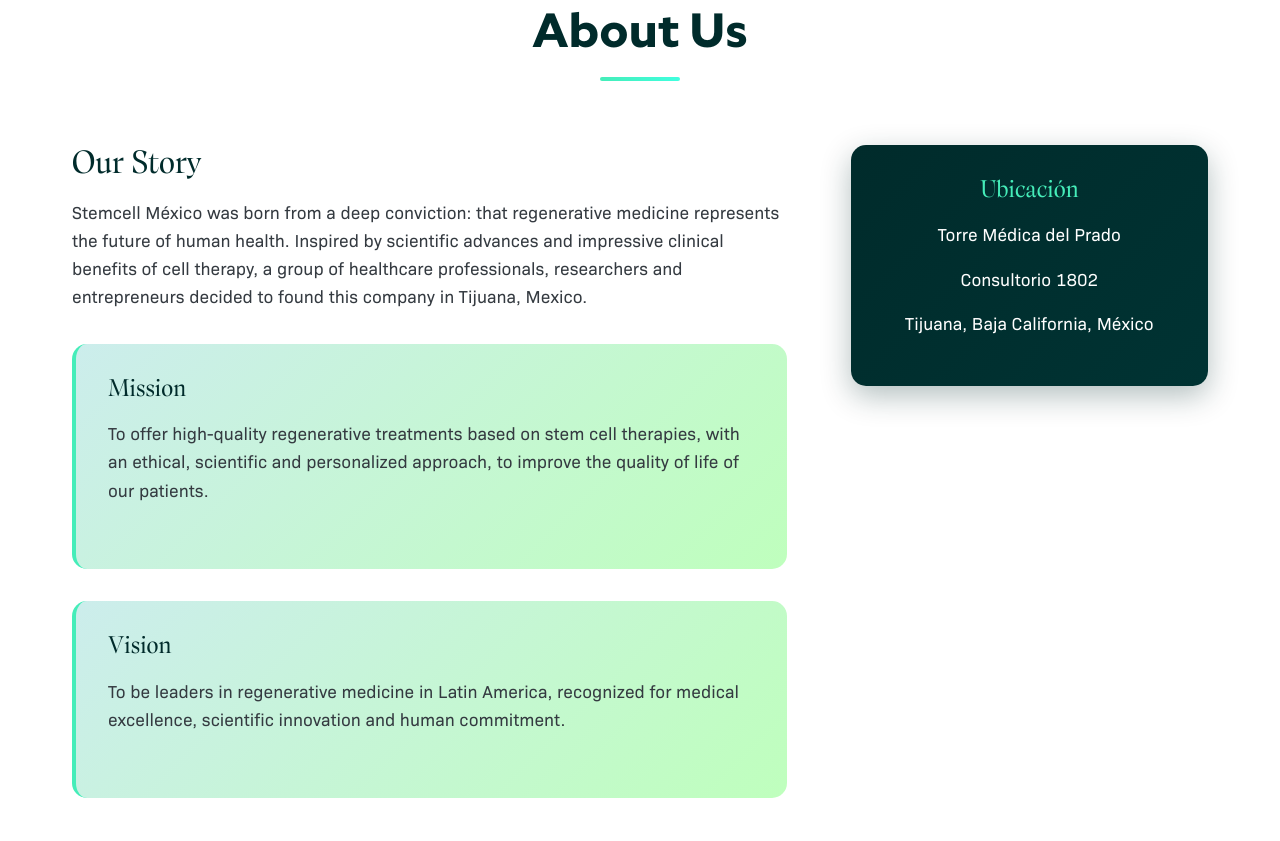
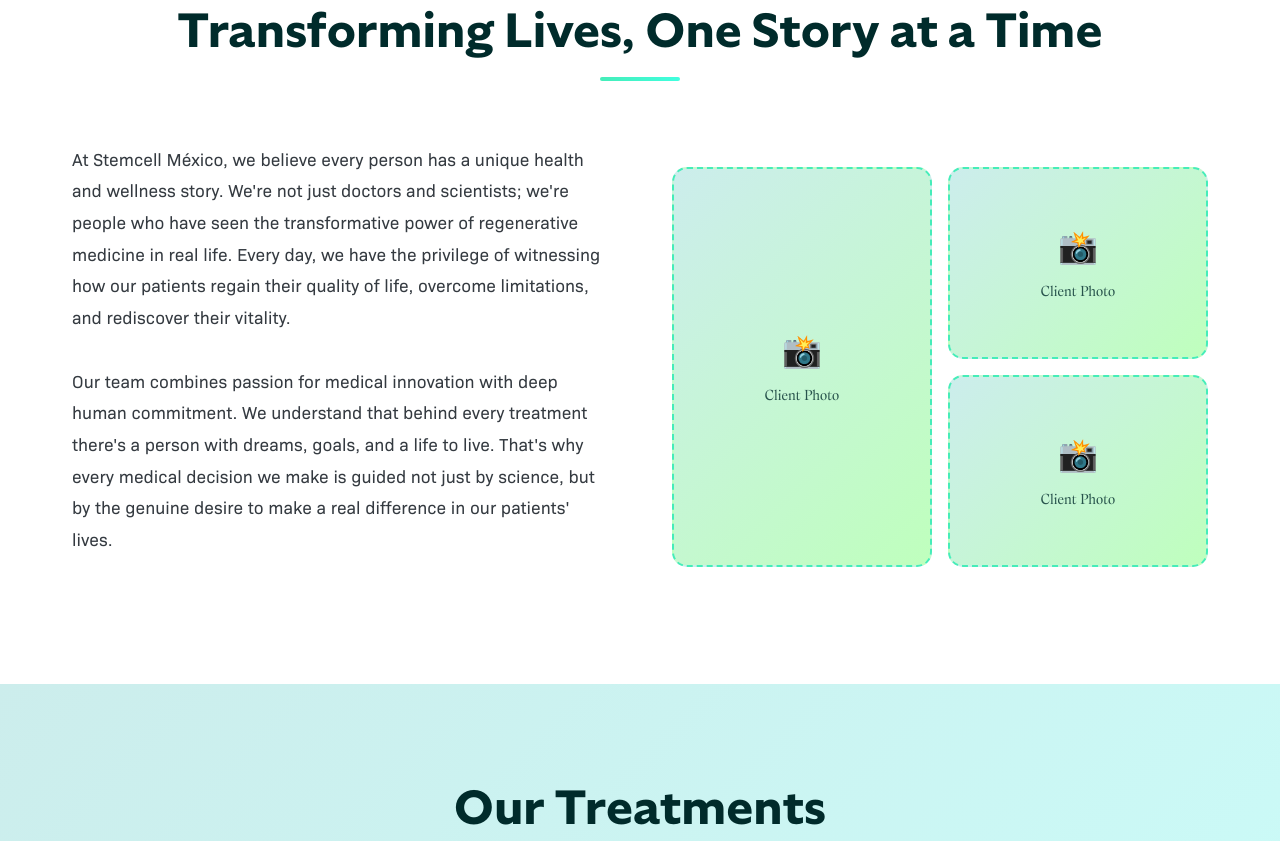
Before and after one commit to SopeDev/stemcellmex, a plain HTML site: page public/index.html in a window 1280 px wide. Shown: the part 893-1734 px from the top of the page. Drawn offline with Linux system fonts and the light colour scheme.

Commit message:
about us adjustments

```diff
--- a/public/index.html
+++ b/public/index.html
@@ -100,37 +100,39 @@
     <section class="about">
         <div class="container">
             <div class="section-header">
-                <h2 class="section-title" data-es="Quienes Somos" data-en="About Us">About Us</h2>
+                <h2 class="section-title" data-es="Transformando Vidas, Una Historia a la Vez" data-en="Transforming Lives, One Story at a Time">Transforming Lives, One Story at a Time</h2>
                 <div class="title-accent"></div>
             </div>
             <div class="about-content">
                 <div class="about-text">
-                    <h3 data-es="Nuestra Historia" data-en="Our Story">Our Story</h3>
-                    <p data-es="Stemcell México nace a partir de una profunda convicción: que la medicina regenerativa representa el futuro de la salud humana. Inspirados por los avances científicos y los impresionantes beneficios clínicos de la terapia celular, un grupo de profesionales de la salud, investigadores y empresarios deciden fundar esta compañía en Tijuana, México." data-en="Stemcell México was born from a deep conviction: that regenerative medicine represents the future of human health. Inspired by scientific advances and impressive clinical benefits of cell therapy, a group of healthcare professionals, researchers and entrepreneurs decided to found this company in Tijuana, Mexico.">
-                        Stemcell México was born from a deep conviction: that regenerative medicine represents the future of human health. Inspired by scientific advances and impressive clinical benefits of cell therapy, a group of healthcare professionals, researchers and entrepreneurs decided to found this company in Tijuana, Mexico.
+                    <p data-es="En Stemcell México, creemos que cada persona tiene una historia única de salud y bienestar. No somos solo médicos y científicos; somos personas que han visto el poder transformador de la medicina regenerativa en la vida real. Cada día, tenemos el privilegio de ser testigos de cómo nuestros pacientes recuperan su calidad de vida, superan limitaciones y redescubren su vitalidad." data-en="At Stemcell México, we believe every person has a unique health and wellness story. We're not just doctors and scientists; we're people who have seen the transformative power of regenerative medicine in real life. Every day, we have the privilege of witnessing how our patients regain their quality of life, overcome limitations, and rediscover their vitality.">
+                        At Stemcell México, we believe every person has a unique health and wellness story. We're not just doctors and scientists; we're people who have seen the transformative power of regenerative medicine in real life. Every day, we have the privilege of witnessing how our patients regain their quality of life, overcome limitations, and rediscover their vitality.
                     </p>
 
-                    <div class="mission-vision">
-                        <div class="mission">
-                            <h4 data-es="Misión" data-en="Mission">Mission</h4>
-                            <p data-es="Ofrecer tratamientos regenerativos de alta calidad basados en terapias con células madre, con un enfoque ético, científico y personalizado, para mejorar la calidad de vida de nuestros pacientes." data-en="To offer high-quality regenerative treatments based on stem cell therapies, with an ethical, scientific and personalized approach, to improve the quality of life of our patients.">
-                                To offer high-quality regenerative treatments based on stem cell therapies, with an ethical, scientific and personalized approach, to improve the quality of life of our patients.
-                            </p>
-                        </div>
-                        <div class="vision">
-                            <h4 data-es="Visión" data-en="Vision">Vision</h4>
-                            <p data-es="Ser líderes en medicina regenerativa en América Latina, reconocidos por la excelencia médica, la innovación científica y el compromiso humano." data-en="To be leaders in regenerative medicine in Latin America, recognized for medical excellence, scientific innovation and human commitment.">
-                                To be leaders in regenerative medicine in Latin America, recognized for medical excellence, scientific innovation and human commitment.
-                            </p>
-                        </div>
-                    </div>
+                    <p data-es="Nuestro equipo combina la pasión por la innovación médica con un profundo compromiso humano. Entendemos que detrás de cada tratamiento hay una persona con sueños, metas y una vida por vivir. Por eso, cada decisión médica que tomamos está guiada no solo por la ciencia, sino por el deseo genuino de hacer una diferencia real en la vida de nuestros pacientes." data-en="Our team combines passion for medical innovation with deep human commitment. We understand that behind every treatment there's a person with dreams, goals, and a life to live. That's why every medical decision we make is guided not just by science, but by the genuine desire to make a real difference in our patients' lives.">
+                        Our team combines passion for medical innovation with deep human commitment. We understand that behind every treatment there's a person with dreams, goals, and a life to live. That's why every medical decision we make is guided not just by science, but by the genuine desire to make a real difference in our patients' lives.
+                    </p>
                 </div>
                 <div class="about-visual">
-                    <div class="location-card">
-                        <h4>Ubicación</h4>
-                        <p>Torre Médica del Prado</p>
-                        <p>Consultorio 1802</p>
-                        <p>Tijuana, Baja California, México</p>
+                    <div class="photo-gallery">
+                        <div class="photo-placeholder photo-1">
+                            <div class="placeholder-text">
+                                <span class="placeholder-icon">📸</span>
+                                <p data-es="Foto del Cliente" data-en="Client Photo">Client Photo</p>
+                            </div>
+                        </div>
+                        <div class="photo-placeholder photo-2">
+                            <div class="placeholder-text">
+                                <span class="placeholder-icon">📸</span>
+                                <p data-es="Foto del Cliente" data-en="Client Photo">Client Photo</p>
+                            </div>
+                        </div>
+                        <div class="photo-placeholder photo-3">
+                            <div class="placeholder-text">
+                                <span class="placeholder-icon">📸</span>
+                                <p data-es="Foto del Cliente" data-en="Client Photo">Client Photo</p>
+                            </div>
+                        </div>
                     </div>
                 </div>
             </div>
--- a/public/styles.css
+++ b/public/styles.css
@@ -715,16 +715,9 @@
 
 .about-content {
     display: grid;
-    grid-template-columns: 2fr 1fr;
+    grid-template-columns: 1fr 1fr;
     gap: 4rem;
-    align-items: start;
-}
-
-.about-text h3 {
-    color: var(--stellar-explorer);
-    margin-bottom: 1rem;
-    font-family: 'Calvino', serif;
-    font-weight: normal;
+    align-items: center;
 }
 
 .about-text p {
@@ -732,40 +725,66 @@
     margin-bottom: 2rem;
     font-family: 'Bio Sans', sans-serif;
     font-weight: normal;
+    font-size: 1.1rem;
+    line-height: 1.8;
 }
 
-.mission-vision {
+.photo-gallery {
     display: grid;
-    gap: 2rem;
-    margin-top: 2rem;
+    grid-template-columns: 1fr 1fr;
+    grid-template-rows: 1fr 1fr;
+    gap: 1rem;
+    height: 400px;
 }
 
-.mission, .vision {
+.photo-placeholder {
     background: linear-gradient(135deg, var(--journey-sky), var(--light-mint));
-    padding: 2rem;
     border-radius: 15px;
-    border-left: 4px solid var(--aphrodite-aqua);
+    display: flex;
+    align-items: center;
+    justify-content: center;
+    position: relative;
+    overflow: hidden;
+    transition: all 0.3s ease;
+    border: 2px dashed var(--aphrodite-aqua);
 }
 
-.mission h4, .vision h4 {
-    color: var(--stellar-explorer);
-    margin-bottom: 1rem;
-    font-family: 'Calvino', serif;
-    font-weight: normal;
+.photo-placeholder:hover {
+    transform: scale(1.05);
+    box-shadow: 0 10px 30px rgba(69, 237, 185, 0.2);
 }
 
-.location-card {
-    background: linear-gradient(135deg, var(--stellar-explorer), #003333);
-    color: var(--white);
-    padding: 2rem;
-    border-radius: 15px;
-    text-align: center;
-    box-shadow: 0 10px 30px rgba(0, 43, 43, 0.3);
+.photo-1 {
+    grid-column: 1 / 2;
+    grid-row: 1 / 3;
 }
 
-.location-card h4 {
-    color: var(--aphrodite-aqua);
-    margin-bottom: 1rem;
+.photo-2 {
+    grid-column: 2 / 3;
+    grid-row: 1 / 2;
+}
+
+.photo-3 {
+    grid-column: 2 / 3;
+    grid-row: 2 / 3;
+}
+
+.placeholder-text {
+    text-align: center;
+    color: var(--stellar-explorer);
+}
+
+.placeholder-icon {
+    font-size: 2rem;
+    display: block;
+    margin-bottom: 0.5rem;
+}
+
+.placeholder-text p {
+    font-family: 'Calvino', serif;
+    font-size: 0.9rem;
+    margin: 0;
+    opacity: 0.8;
 }
 
 /* Services Preview */
@@ -1165,6 +1184,27 @@
         gap: 2rem;
     }
 
+    .photo-gallery {
+        height: 300px;
+        grid-template-columns: 1fr;
+        grid-template-rows: repeat(3, 1fr);
+    }
+
+    .photo-1 {
+        grid-column: 1 / 2;
+        grid-row: 1 / 2;
+    }
+
+    .photo-2 {
+        grid-column: 1 / 2;
+        grid-row: 2 / 3;
+    }
+
+    .photo-3 {
+        grid-column: 1 / 2;
+        grid-row: 3 / 4;
+    }
+
     .benefits-content {
         grid-template-columns: 1fr;
         gap: 2rem;
```
